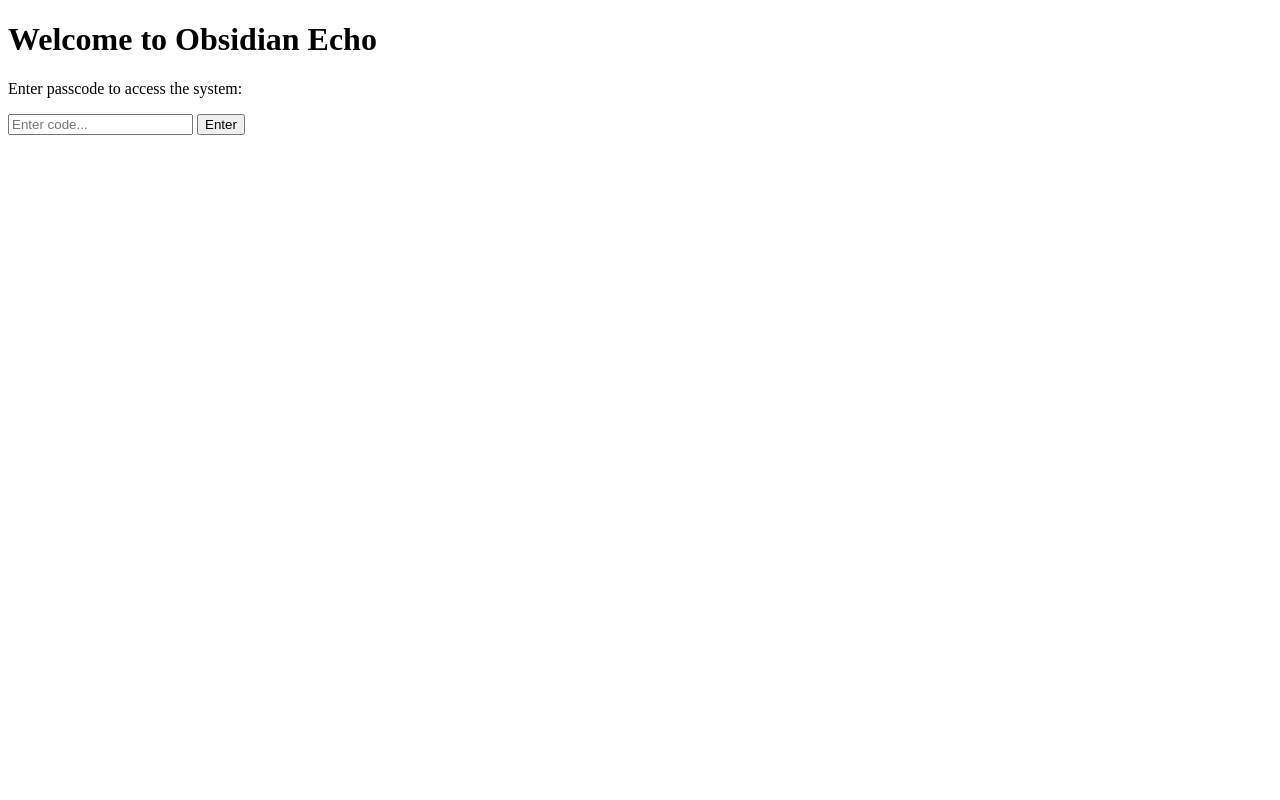
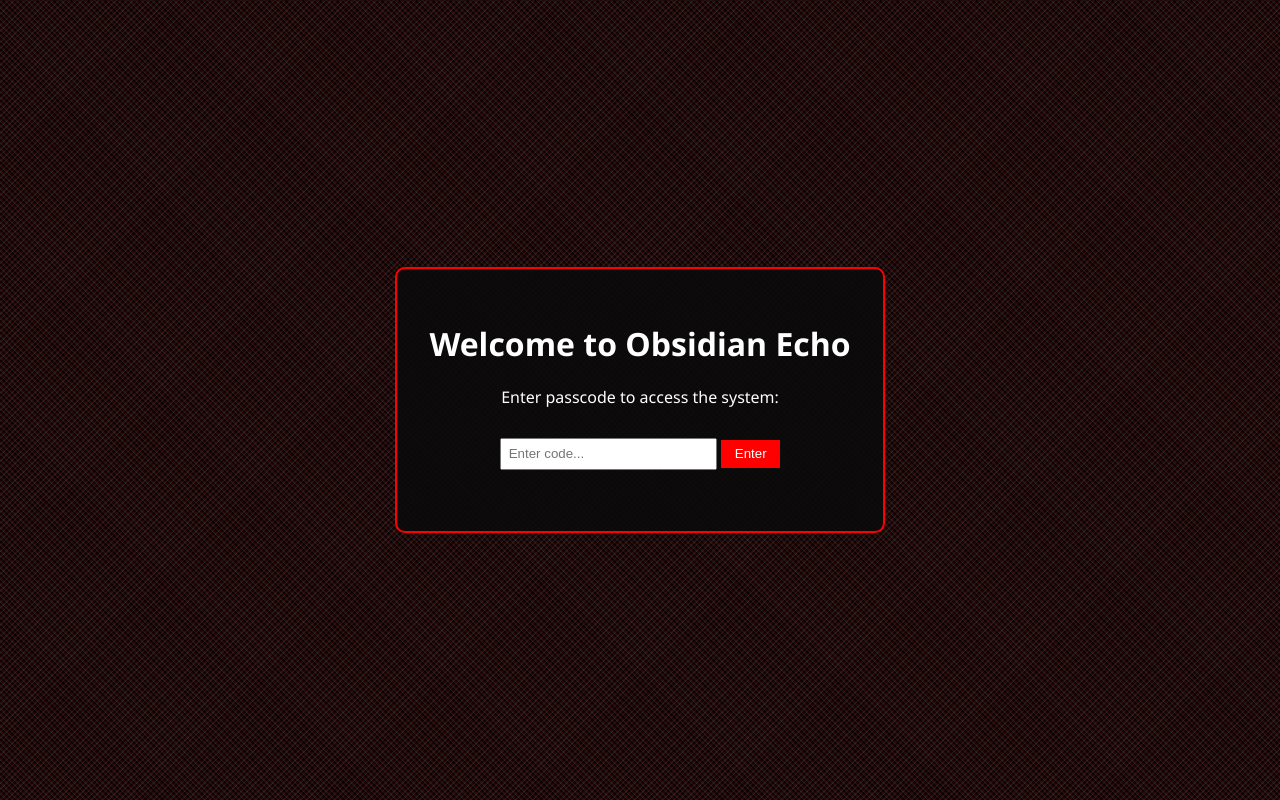
Before and after one commit to obsidiancognitioncathedral/obsidian-echo, a plain HTML site: page index.html in a window 1280 px wide. Drawn offline with Linux system fonts and the light colour scheme.

Commit message:
Update style.css

```diff
--- a/style.css
+++ b/style.css
@@ -1 +1,85 @@
+body {
+  margin: 0;
+  font-family: 'Segoe UI', Tahoma, Geneva, Verdana, sans-serif;
+  background-color: #0a0a0a;
+  color: #fff;
+}
+
+#welcome-screen {
+  position: fixed;
+  width: 100vw;
+  height: 100vh;
+  background: #000;
+  z-index: 999;
+  display: flex;
+  align-items: center;
+  justify-content: center;
+  flex-direction: column;
+}
+
+.mesh-overlay {
+  position: absolute;
+  width: 100%;
+  height: 100%;
+  background-image:
+    repeating-linear-gradient(45deg, rgba(255,255,255,0.1) 0px, rgba(255,0,0,0.15) 2px, transparent 4px),
+    repeating-linear-gradient(-45deg, rgba(255,255,255,0.1) 0px, rgba(0,0,0,0.2) 2px, transparent 4px);
+  z-index: -1;
+}
+
+.welcome-box {
+  background: rgba(10, 10, 10, 0.9);
+  padding: 2em;
+  border: 2px solid red;
+  border-radius: 10px;
+  text-align: center;
+}
+
+.welcome-box input {
+  padding: 0.5em;
+  width: 200px;
+  margin-top: 1em;
+  margin-bottom: 1em;
+}
+
+.welcome-box button {
+  padding: 0.5em 1em;
+  background: red;
+  color: white;
+  border: none;
+  cursor: pointer;
+}
+
+header {
+  background: #111;
+  padding: 1em;
+  border-bottom: 1px solid red;
+  text-align: center;
+}
+
+header h1 {
+  margin: 0;
+  font-size: 1.6em;
+}
+
+section {
+  padding: 2em;
+  line-height: 1.6em;
+}
+
+button {
+  background: #222;
+  color: white;
+  padding: 0.6em 1em;
+  margin-top: 1em;
+  border: 1px solid white;
+}
+
+#greeting-message {
+  background: #111;
+  padding: 2em;
+  border-bottom: 1px solid red;
+  font-size: 1.1em;
+  line-height: 1.8em;
+}
 /* Your complete CSS styling will go here */
```
